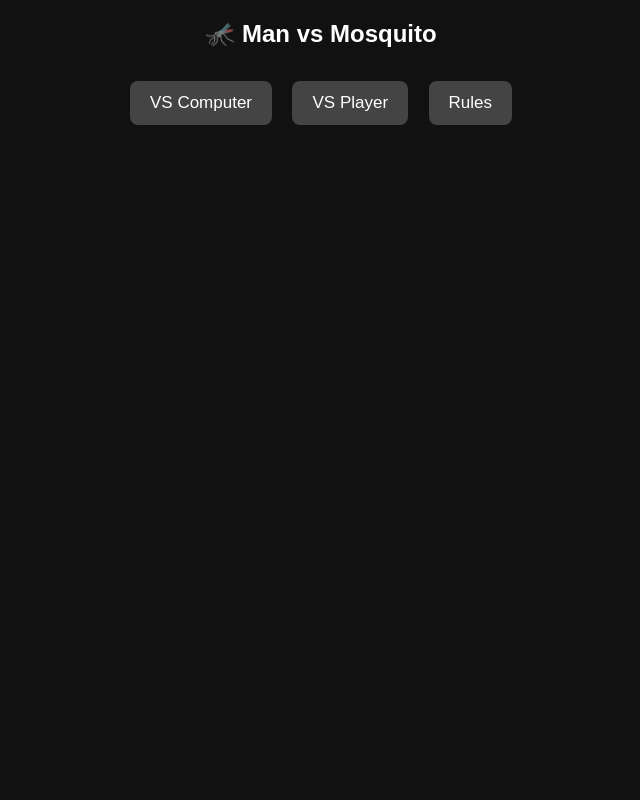
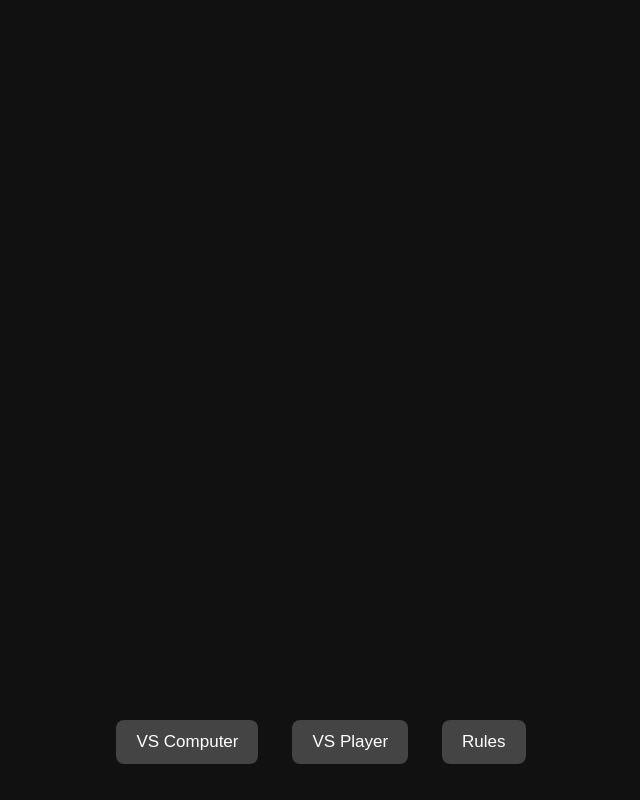
Before and after one commit to jonathansui7776-ui/man-vs-mosquito, a plain HTML site: page index.html in a window 1280 px wide. Shown: the whole page, without its empty margins (319-959 px from the left). Drawn offline with Linux system fonts and the light colour scheme.

Commit message:
Update index.html

```diff
--- a/index.html
+++ b/index.html
@@ -32,7 +32,7 @@
     class="screen"
 >
 
-    <h1>🦟 Man vs Mosquito</h1>
+    <div class="mainMenuButtons">
 
         <button id="vsComputerBtn">
             VS Computer
@@ -45,6 +45,8 @@
         <button id="rulesBtn">
             Rules
         </button>
+
+    </div>
 
 </section>
 
```
Lines whose indentation alone changed are shown as unchanged.
